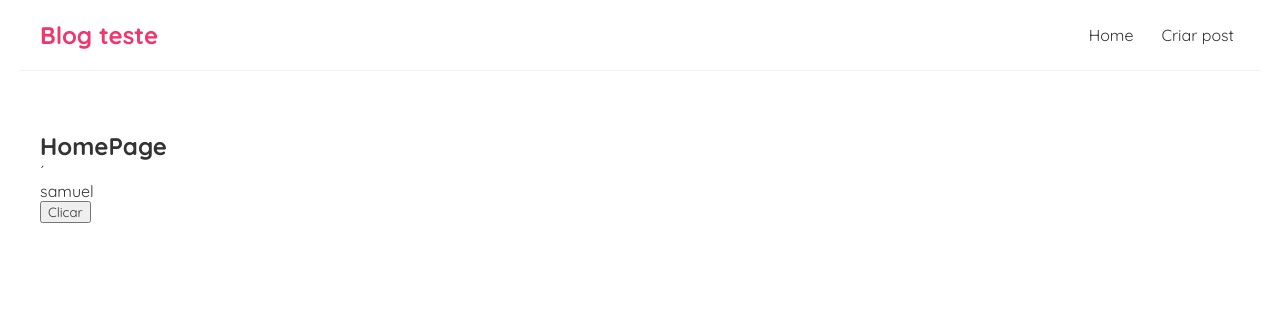
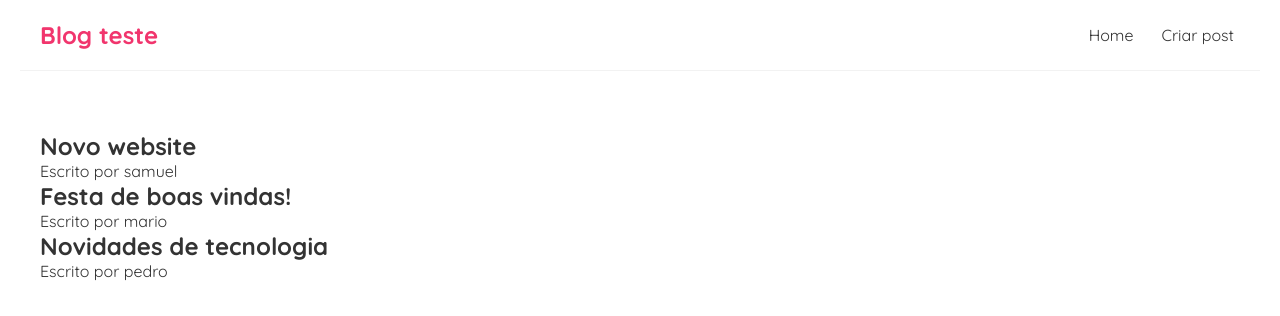
Before and after one commit to samuelincoln1/react-simple-blog, a React (Create React App) app: page / in a window 1280 px wide. Shown: the top 316 px of the page. Built offline with nearby package versions, Linux system fonts and the light colour scheme.

Commit message:
mostrando lista de dados na tela

```diff
--- a/src/Home.js
+++ b/src/Home.js
@@ -2,19 +2,36 @@
 import { useState } from "react";
 
 const Home = () => {
+    const [blogs, setBlogs] = useState([
+        {
+            title: 'Novo website',
+            body: 'lorem ipsum...',
+            author: 'samuel',
+            id: 1
+        },
+        {
+            title: 'Festa de boas vindas!',
+            body: 'lorem ipsum...',
+            author: 'mario',
+            id: 2
+        },
+        {
+            title: 'Novidades de tecnologia',
+            body: 'lorem ipsum...',
+            author: 'pedro',
+            id: 3
+        },
+    ]);
 
-    // let name = 'samuel';
-    const [name, setName] = useState('samuel');
-
-    const handleClick = () => {
-        setName('samuel dois');
-    }
 
     return (
         <div className="home">
-            <h2>HomePage</h2>´
-            <p>{name}</p>
-            <button onClick={handleClick}>Clicar</button>
+           {blogs.map((blog) => (
+                <dib className="blog-preview" key={blog.id}>
+                    <h2>{blog.title}</h2>
+                    <p>Escrito por {blog.author}</p>
+                </dib>
+           ))}
 
         </div>
      );
```
Also changed, not shown: 1 other file (tests, documents, lock files or other folders).
